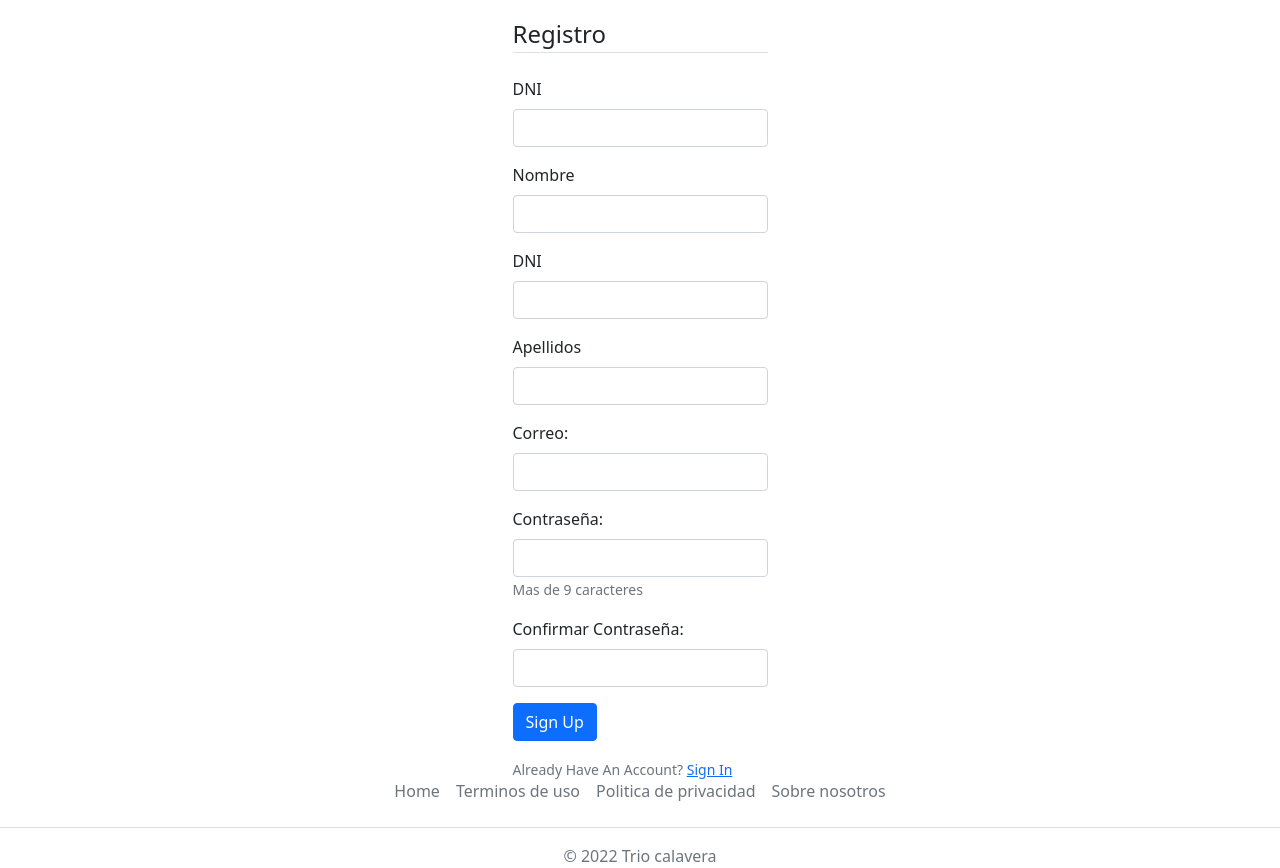
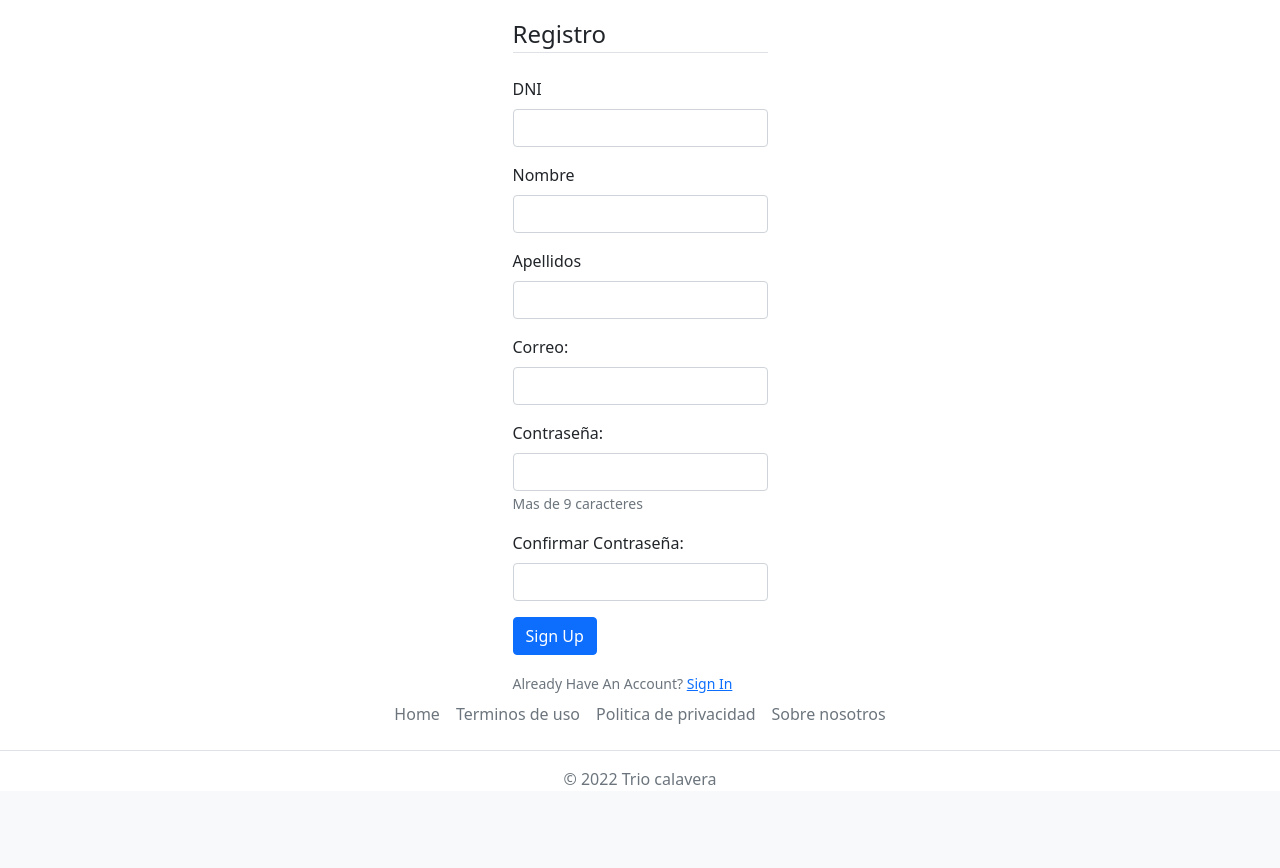
Before and after one commit to ivanojeda/tumor_detector, a Django app: page /register/ in a window 1280 px wide. Shown: the part 56-924 px from the top of the page. After the commit the page ends 841 px from the top, so only its background shows below. Run offline with Django 4.2, Linux system fonts and the light colour scheme; parts of the project's set-up code (start-up, migrations or seed data) failed here and were passed over; some libraries are stand-ins or nearby versions.

Commit message:
register

```diff
--- a/detector/templates/register.html
+++ b/detector/templates/register.html
@@ -17,11 +17,6 @@
                     <div class="form-group mb-3">
                         <label for="first_name" class="form-label">Nombre</label>
                         <input type="text" id="first_name" name="first_name" class="form-control">
-                    </div>
-
-                    <div class="form-group mb-3">
-                         <label for="dni" class="form-label">DNI</label>
-                         <input type="text" id="dni" name="username"  class="form-control">
                     </div>
 
                     <div class="form-group mb-3">
```
